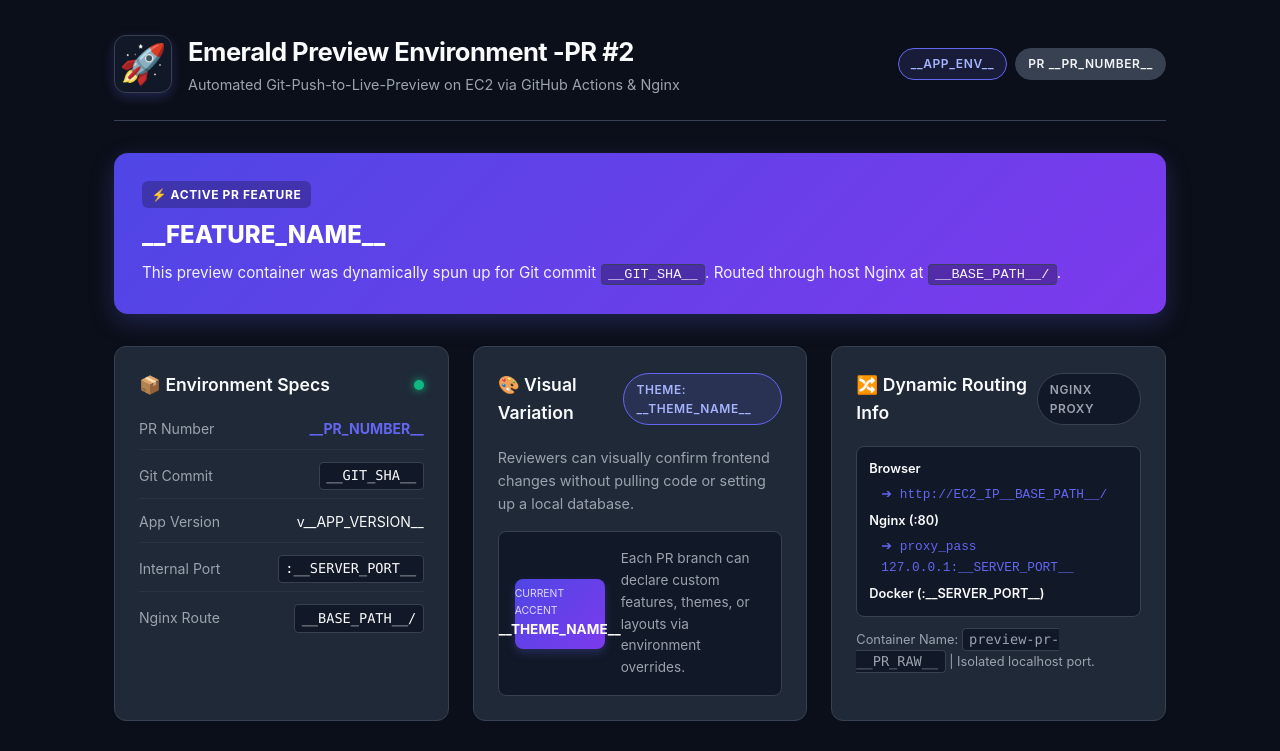
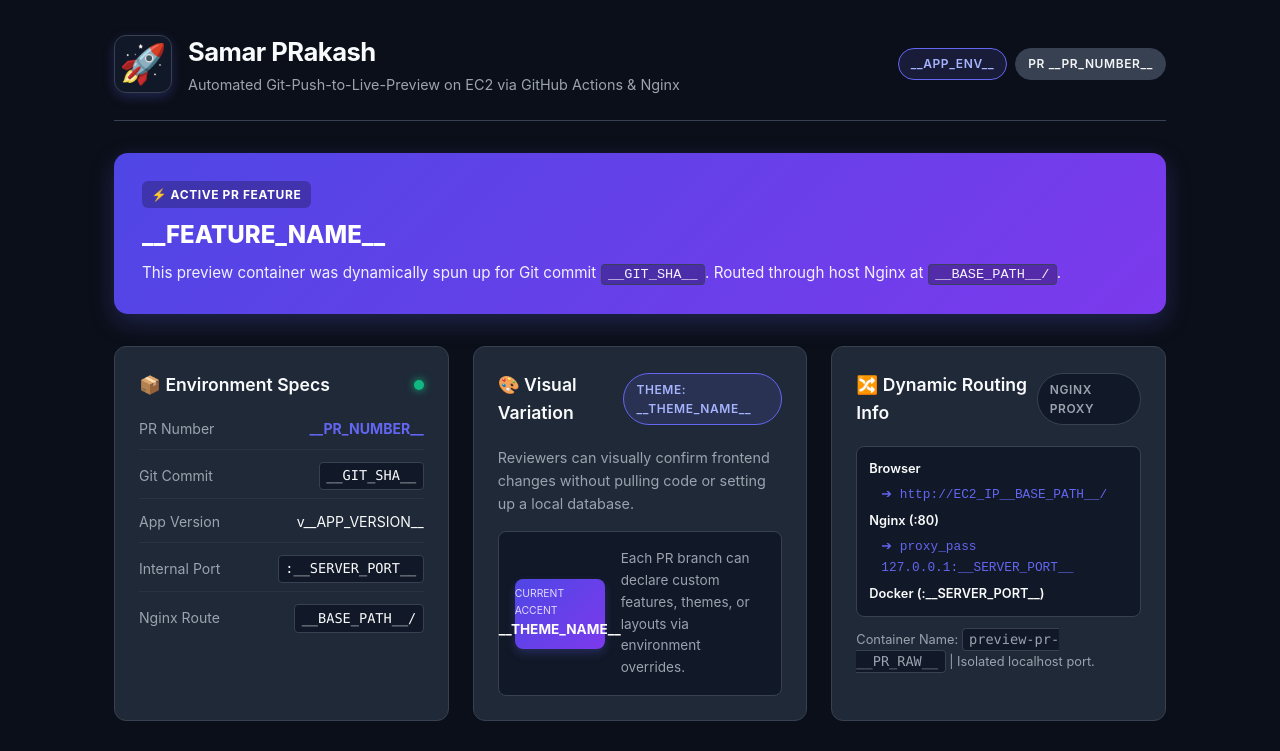
Before and after one commit to bsahil979/ephemeral-pr-preview, a website: page src/public/index.html in a window 1280 px wide. Shown: the top 751 px of the page. Drawn offline with Linux system fonts and the light colour scheme; no server answers.

```diff
--- a/src/public/index.html
+++ b/src/public/index.html
@@ -15,7 +15,7 @@
       <div class="header-left">
         <div class="logo-icon">🚀</div>
         <div>
-          <h1 class="title">Emerald Preview Environment -PR #2</h1>
+          <h1 class="title">Samar PRakash</h1>
           <p class="subtitle">Automated Git-Push-to-Live-Preview on EC2 via GitHub Actions & Nginx</p>
         </div>
       </div>
```
